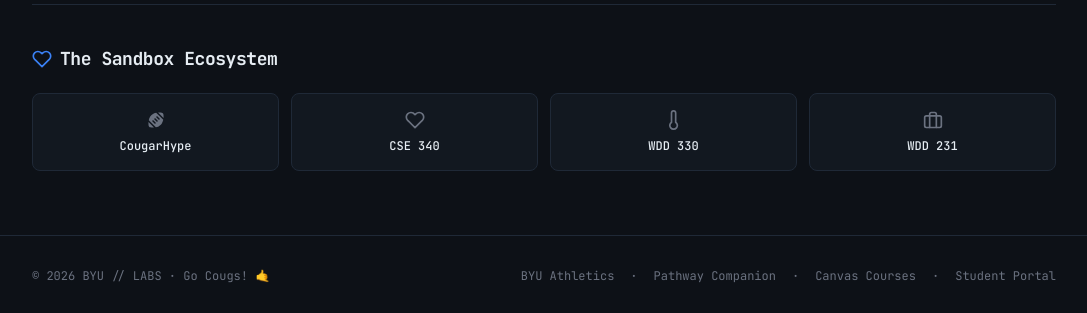
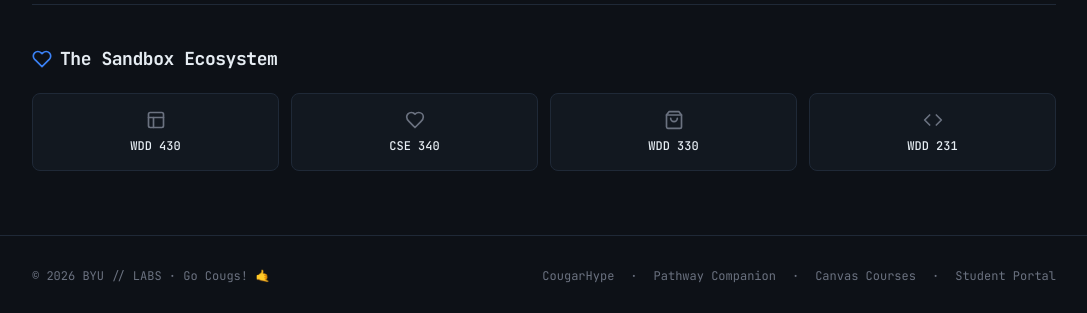
Before and after one commit to BYULabs/byulabs.github.io, a Jekyll site: the page built from index.html, in a window 1280 px wide. Shown: the part 976-1289 px from the top of the page, without its empty margins (96-1183 px from the left). Built offline with Jekyll 4.4.1, drawn with Linux system fonts in a browser that asks for light colours.

Commit message:
fix: update footer links and descriptions in footer.html and index.html

```diff
--- a/_includes/footer.html
+++ b/_includes/footer.html
@@ -5,9 +5,9 @@
         <span>© 2026 BYU // LABS · Go Cougs! 🤙</span>
     </div>
     <div class="flex flex-wrap justify-center gap-4 text-xs dark:text-gray-500 light:text-gray-400">
-      <a href="https://byucougars.com/" target="_blank" rel="noopener noreferrer" class="hover:dark:text-gray-300 hover:light:text-gray-700 transition-colors">
-        <span class="hidden md:inline">BYU Athletics</span>
-        <span class="inline md:hidden">Athletics</span>
+      <a href="https://cougarhype.vercel.app/" target="_blank" rel="noopener noreferrer" class="hover:dark:text-gray-300 hover:light:text-gray-700 transition-colors">
+        <span class="hidden md:inline">CougarHype</span>
+        <span class="inline md:hidden">CougarHype</span>
       </a>
       <span>·</span>
       <a href="https://companion.byupathway.edu/" target="_blank" rel="noopener noreferrer" class="hover:dark:text-gray-300 hover:light:text-gray-700 transition-colors">
--- a/index.html
+++ b/index.html
@@ -128,33 +128,48 @@ description: "Explore computer science coursework, coding sandboxes, and softwar
             The Sandbox Ecosystem
         </h2>
         <div class="grid grid-cols-2 sm:grid-cols-4 gap-3">
-            <!-- CougarHype: BYU Football Analytics (Football Icon) -->
-            <a href="https://cougarhype.onrender.com/" target="_blank" rel="noopener noreferrer"
+            <!-- WDD 430: Full Stack Web NEXT.js | Portfolio -->
+            <a href="https://portfolio-itusebastian.vercel.app/" target="_blank" rel="noopener noreferrer"
                 class="dark:bg-gray-800/30 light:bg-gray-100 border dark:border-gray-800 light:border-gray-200 rounded-lg p-4 text-center hover:dark:bg-gray-800/60 hover:light:bg-gray-200 transition-colors group">
-                <svg xmlns="http://www.w3.org/2000/svg" class="w-5 h-5 mx-auto mb-2 dark:text-gray-500 light:text-gray-400 group-hover:text-red-500 transition-colors" fill="currentColor" viewBox="0 0 640 640">
-                    <path d="M325.1 86.6C236.1 104.6 174.6 150 135.1 210.5C111.8 246.1 97 285.8 88.4 326L315.9 553.4C404.9 535.4 466.4 490 506 429.5C529.3 393.9 544.1 354.2 552.7 314L325.1 86.6zM561.1 254.7C564.3 212.4 561.8 171.4 556.3 136C551.9 108.2 529.5 88 503.2 84.4C460.2 78.5 421 76.9 385.4 79L561.1 254.6zM255.7 561.1L79.9 385.4C76.7 427.7 79.2 468.7 84.7 504.1C89.1 531.9 111.5 552.1 137.8 555.7C180.8 561.6 220 563.2 255.6 561.1zM335.5 207C344.9 197.6 360.1 197.6 369.4 207L433.4 271C442.8 280.4 442.8 295.6 433.4 304.9C424 314.2 408.8 314.3 399.5 304.9L335.5 240.9C326.1 231.5 326.1 216.3 335.5 207zM271.5 271C280.9 261.6 296.1 261.6 305.4 271L369.4 335C378.8 344.4 378.8 359.6 369.4 368.9C360 378.2 344.8 378.3 335.5 368.9L271.5 304.9C262.1 295.5 262.1 280.3 271.5 271zM207.5 335C216.9 325.6 232.1 325.6 241.4 335L305.4 399C314.8 408.4 314.8 423.6 305.4 432.9C296 442.2 280.8 442.3 271.5 432.9L207.5 368.9C198.1 359.5 198.1 344.3 207.5 335z"/>
+                <!-- Layout / User Portfolio Icon -->
+                <svg viewBox="0 0 24 24" class="w-5 h-5 mx-auto mb-2 dark:text-gray-500 light:text-gray-400 group-hover:text-red-500 transition-colors" stroke="currentColor" stroke-width="2" fill="none" stroke-linecap="round" stroke-linejoin="round">
+                    <rect x="3" y="3" width="18" height="18" rx="2" ry="2"></rect>
+                    <line x1="3" y1="9" x2="21" y2="9"></line>
+                    <line x1="9" y1="21" x2="9" y2="9"></line>
                 </svg>
-                <p class="text-xs font-medium">CougarHype</p>
+                <p class="text-xs font-medium">WDD 430</p>
             </a>
 
-            <!-- CSE 340: ServiceNetwork -->
+            <!-- CSE 340: Express EJS | Volunteer Services -->
             <a href="https://cse340-p8my.onrender.com/" target="_blank" rel="noopener noreferrer"
                 class="dark:bg-gray-800/30 light:bg-gray-100 border dark:border-gray-800 light:border-gray-200 rounded-lg p-4 text-center hover:dark:bg-gray-800/60 hover:light:bg-gray-200 transition-colors group">
-                <svg viewBox="0 0 24 24" class="w-5 h-5 mx-auto mb-2 dark:text-gray-500 light:text-gray-400 group-hover:text-red-500 transition-colors" stroke="currentColor" stroke-width="2" fill="none" stroke-linecap="round" stroke-linejoin="round"><path d="M20.84 4.61a5.5 5.5 0 0 0-7.78 0L12 5.67l-1.06-1.06a5.5 5.5 0 0 0-7.78 7.78l1.06 1.06L12 21.23l7.78-7.78 1.06-1.06a5.5 5.5 0 0 0 0-7.78z"></path></svg>
+                <!-- Hand / Heart Volunteer Icon -->
+                <svg viewBox="0 0 24 24" class="w-5 h-5 mx-auto mb-2 dark:text-gray-500 light:text-gray-400 group-hover:text-red-500 transition-colors" stroke="currentColor" stroke-width="2" fill="none" stroke-linecap="round" stroke-linejoin="round">
+                    <path d="M19 14c1.49-1.46 3-3.21 3-5.5A5.5 5.5 0 0 0 16.5 3c-1.76 0-3 .5-4.5 2-1.5-1.5-2.74-2-4.5-2A5.5 5.5 0 0 0 2 8.5c0 2.3 1.5 4.05 3 5.5l7 7Z"></path>
+                </svg>
                 <p class="text-xs font-medium">CSE 340</p>
             </a>
 
-            <!-- WDD 330: SleepOutside (Tent Icon) -->
+            <!-- WDD 330: Node.js | E-commerce -->
             <a href="https://wdd330-y0zq.onrender.com/" target="_blank" rel="noopener noreferrer"
                 class="dark:bg-gray-800/30 light:bg-gray-100 border dark:border-gray-800 light:border-gray-200 rounded-lg p-4 text-center hover:dark:bg-gray-800/60 hover:light:bg-gray-200 transition-colors group">
-                <svg viewBox="0 0 24 24" class="w-5 h-5 mx-auto mb-2 dark:text-gray-500 light:text-gray-400 group-hover:text-red-500 transition-colors" stroke="currentColor" stroke-width="2" fill="none" stroke-linecap="round" stroke-linejoin="round"><path d="M14 14.76V3.5a2.5 2.5 0 0 0-5 0v11.26a4.5 4.5 0 1 0 5 0z"></path></svg>
+                <!-- Shopping Bag E-commerce Icon -->
+                <svg viewBox="0 0 24 24" class="w-5 h-5 mx-auto mb-2 dark:text-gray-500 light:text-gray-400 group-hover:text-red-500 transition-colors" stroke="currentColor" stroke-width="2" fill="none" stroke-linecap="round" stroke-linejoin="round">
+                    <path d="M6 2 3 6v14a2 2 0 0 0 2 2h14a2 2 0 0 0 2-2V6l-3-4Z"></path>
+                    <line x1="3" y1="6" x2="21" y2="6"></line>
+                    <path d="M16 10a4 4 0 0 1-8 0"></path>
+                </svg>
                 <p class="text-xs font-medium">WDD 330</p>
             </a>
 
-            <!-- WDD 231: Web & Programming Portfolio (Code Brackets Icon) -->
+            <!-- WDD 231: Vanilla JS | Portfolio -->
             <a href="https://byulabs.github.io/wdd231/" target="_blank" rel="noopener noreferrer"
                 class="dark:bg-gray-800/30 light:bg-gray-100 border dark:border-gray-800 light:border-gray-200 rounded-lg p-4 text-center hover:dark:bg-gray-800/60 hover:light:bg-gray-200 transition-colors group">
-                <svg viewBox="0 0 24 24" class="w-5 h-5 mx-auto mb-2 dark:text-gray-500 light:text-gray-400 group-hover:text-red-500 transition-colors" stroke="currentColor" stroke-width="2" fill="none" stroke-linecap="round" stroke-linejoin="round"><rect x="2" y="7" width="20" height="14" rx="2" ry="2"></rect><path d="M16 21V5a2 2 0 0 0-2-2h-4a2 2 0 0 0-2 2v16"></path></svg>
+                <!-- Code Brackets Icon -->
+                <svg viewBox="0 0 24 24" class="w-5 h-5 mx-auto mb-2 dark:text-gray-500 light:text-gray-400 group-hover:text-red-500 transition-colors" stroke="currentColor" stroke-width="2" fill="none" stroke-linecap="round" stroke-linejoin="round">
+                    <polyline points="16 18 22 12 16 6"></polyline>
+                    <polyline points="8 6 2 12 8 18"></polyline>
+                </svg>
                 <p class="text-xs font-medium">WDD 231</p>
             </a>
         </div>
```
